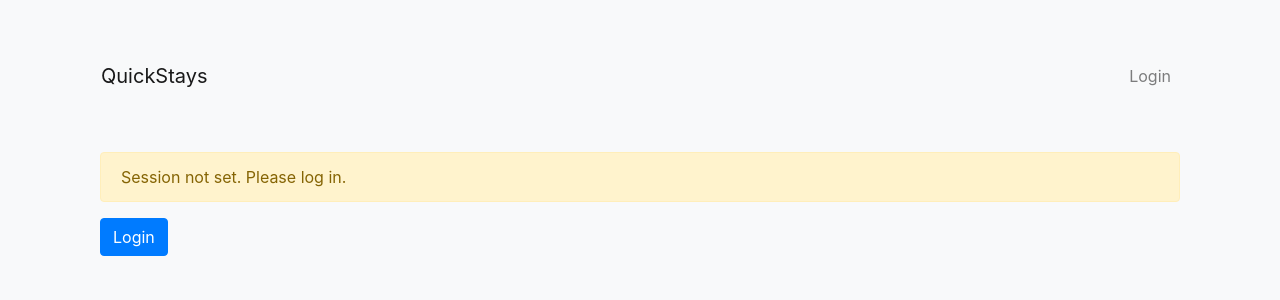
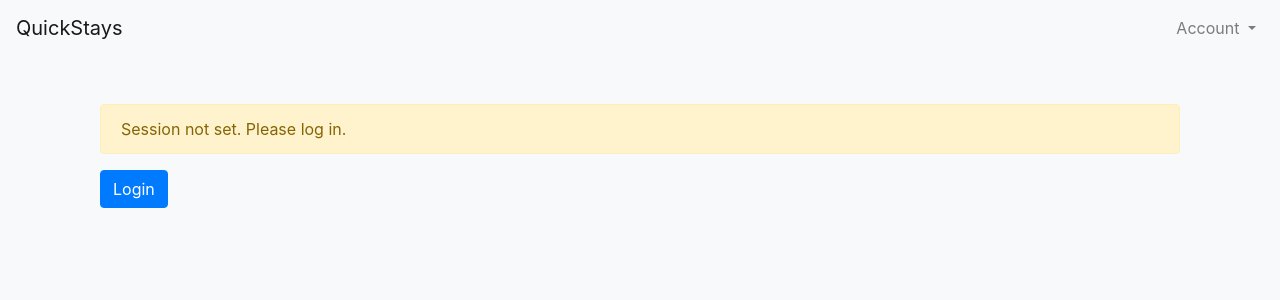
Before and after one commit to Hecktox/QuickStays, a PHP site: page /Views/Admin/index.php in a window 1280 px wide. Shown: the top 300 px of the page. Run offline with PHP 8.4, Linux system fonts and the light colour scheme; some libraries are stand-ins or nearby versions.

Commit message:
Drop down properly implemented
Fixed admin page

```diff
--- a/QuickStays/Views/Admin/index.php
+++ b/QuickStays/Views/Admin/index.php
@@ -19,31 +19,48 @@
 </head>
 
 <body class="bg-light">
-    <div class="container mt-5">
     <?php
 session_start();
-        // Header with conditional user display
+// Check if the admin is logged in
+if (isset($_SESSION['admin_email'])) {
+    echo '<nav class="navbar navbar-expand-lg navbar-light bg-light">';
+    echo '  <a class="navbar-brand" href="/eCommerce-Project/QuickStays">QuickStays</a>';
+    echo '  <div class="collapse navbar-collapse" id="navbarNav">';
+    echo '    <ul class="navbar-nav ml-auto">';
+    echo '      <li class="nav-item dropdown">';
+    echo '        <a class="nav-link dropdown-toggle" href="#" id="navbarDropdownMenuLink" role="button" data-toggle="dropdown" aria-haspopup="true" aria-expanded="false">';
+    echo '          ' . htmlspecialchars($_SESSION['admin_email']) . ''; // Changed from user_email to admin_email
+    echo '        </a>';
+    echo '        <div class="dropdown-menu" aria-labelledby="navbarDropdownMenuLink">';
+    echo '          <a class="dropdown-item" href="/eCommerce-Project/QuickStays/index.php?entity=login&action=logout">Log out</a>';
+    echo '        </div>';
+    echo '      </li>';
+    echo '    </ul>';
+    echo '  </div>';
+    echo '</nav>';
+} else {
+    // User is not logged in, show the Login and Sign up links
     echo '<nav class="navbar navbar-expand-lg navbar-light bg-light">';
     echo '  <a class="navbar-brand" href="/eCommerce-Project/QuickStays/Views/User/index.php">QuickStays</a>';
     echo '  <div class="collapse navbar-collapse" id="navbarNav">';
     echo '    <ul class="navbar-nav ml-auto">';
-        if (isset($_SESSION['admin_email'])) {
-            // Display admin email and logout option
-            echo '      <li class="nav-item">';
-            echo '        <span class="navbar-text mr-3">' . htmlspecialchars($_SESSION['admin_email']) . '</span>';
+    echo '      <li class="nav-item dropdown">';
+    echo '        <a class="nav-link dropdown-toggle" href="#" id="navbarDropdownMenuLink" role="button" data-toggle="dropdown" aria-haspopup="true" aria-expanded="false">';
+    echo '          Account';
+    echo '        </a>';
+    echo '        <div class="dropdown-menu" aria-labelledby="navbarDropdownMenuLink">';
+    echo '          <a class="dropdown-item" href="/eCommerce-Project/QuickStays/index.php?entity=login&action=login">Login</a>';
+    echo '          <a class="dropdown-item" href="/eCommerce-Project/QuickStays/index.php?entity=user&action=register">Sign Up</a>';
+    echo '        </div>';
     echo '      </li>';
-            echo '      <li class="nav-item">';
-            echo '        <a class="nav-link" href="/eCommerce-Project/QuickStays/index.php?entity=login&action=logout">Logout</a>';
-            echo '      </li>';
-        } else {
-            // Display login link
-            echo '      <li class="nav-item">';
-            echo '        <a class="nav-link" href="/eCommerce-Project/QuickStays/index.php?entity=login&action=login">Login</a>';
-            echo '      </li>';
-        }
     echo '    </ul>';
     echo '  </div>';
     echo '</nav>';
+}
+?>
+
+    <div class="container mt-5">
+<?php
 
         if (isset($_SESSION['admin_email'])) {
             echo '<div class="container mt-5">';
```
Also changed, not shown: QuickStays/Views/Login/index.php (+17 -9 lines), QuickStays/Views/Property/index.php (+18 -10 lines), QuickStays/Views/User/index.php (+25 -7 lines), QuickStays/images/background.jpg (deleted), QuickStays/images/backgroundd.jpg (added). Lines whose indentation alone changed are shown as unchanged.
